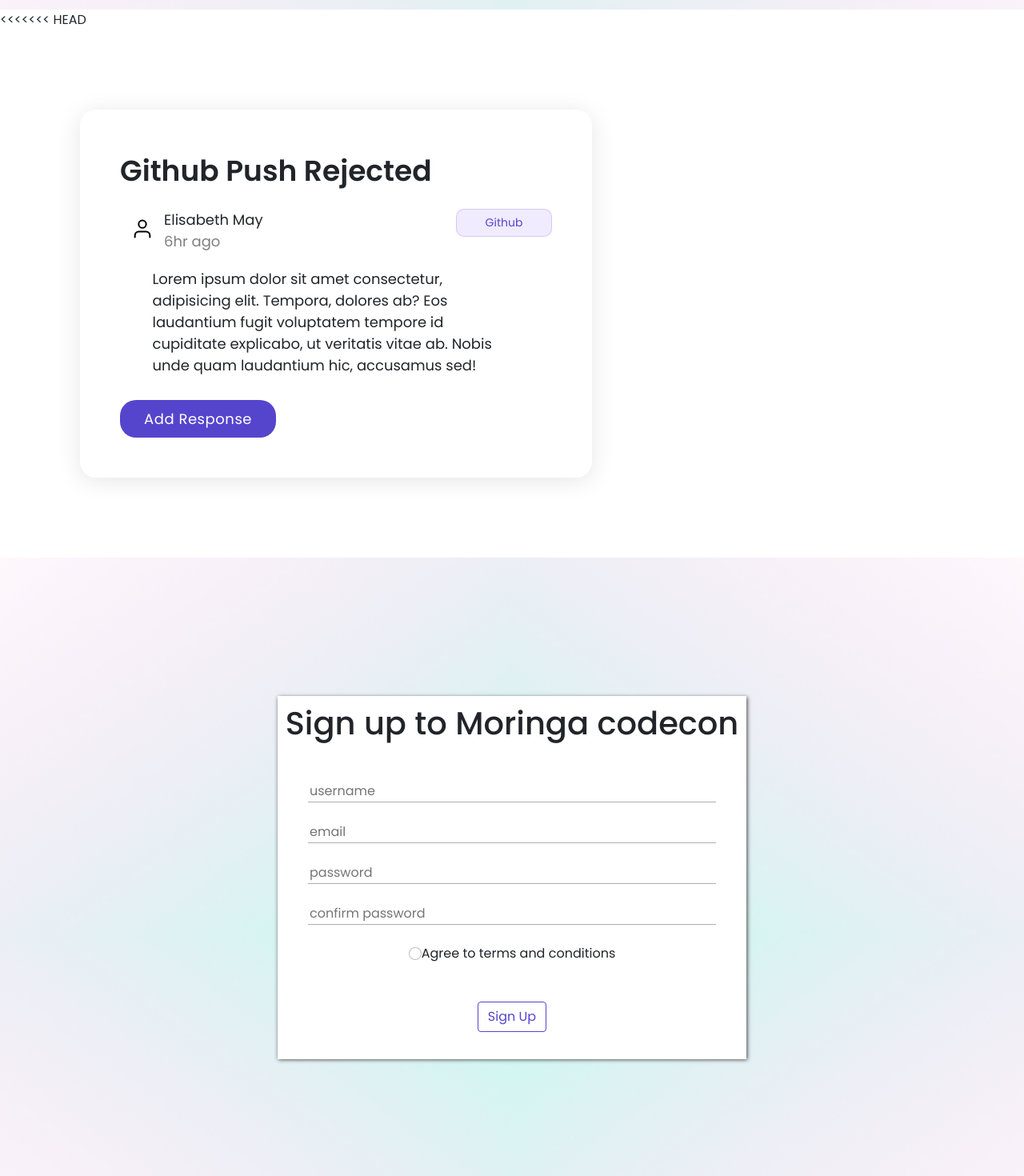
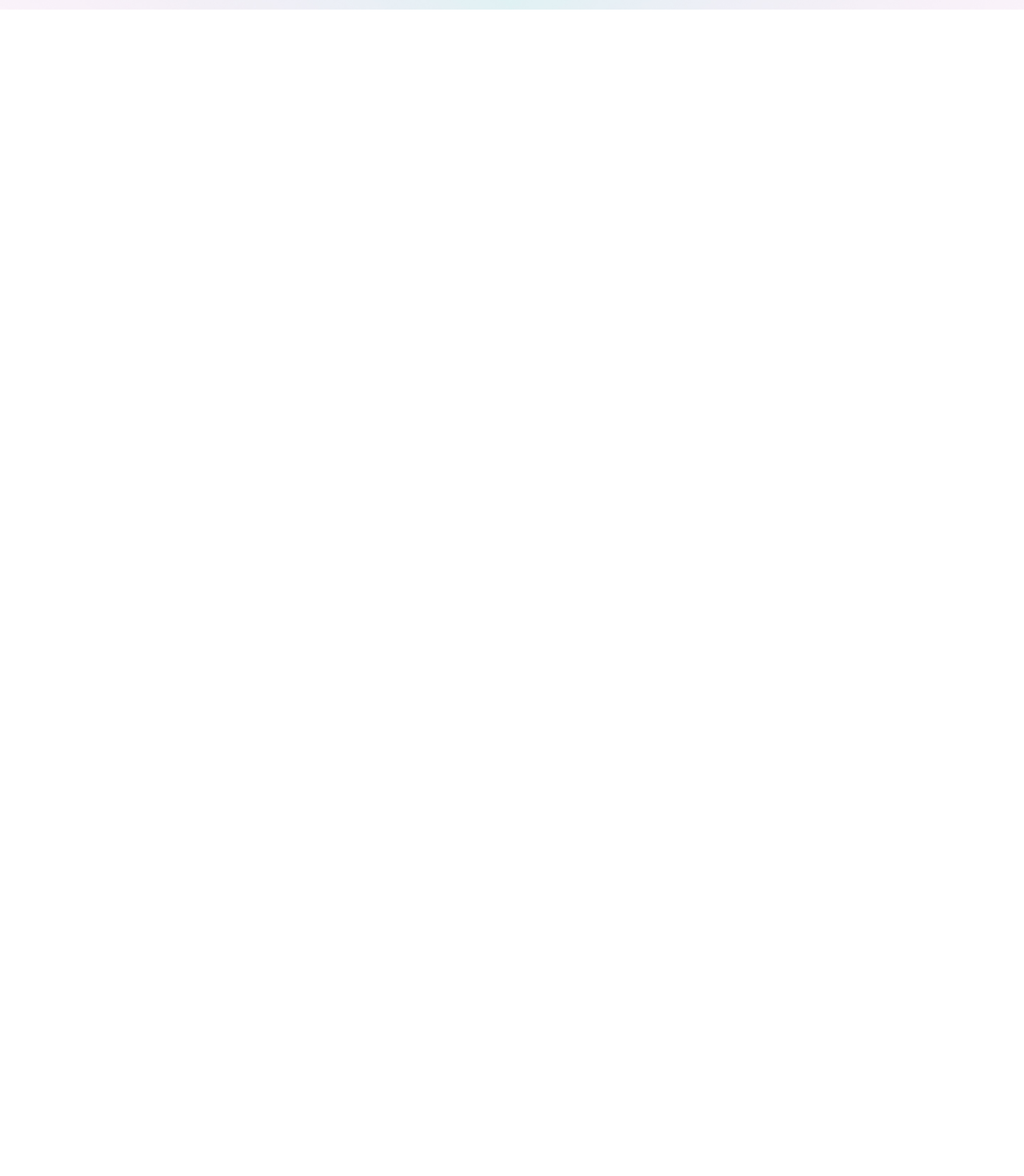
Before and after one commit to Kwathuta/moringa-codecon, an Angular app: page / in a window 1280 px wide. Shown: the part 2860-4330 px from the top of the page at 80% size. After the commit the page ends 2872 px from the top, so only its background shows below. Built offline with nearby package versions, Linux system fonts and the light colour scheme.

Commit message:
resolve conflict

```diff
--- a/src/app/app.component.html
+++ b/src/app/app.component.html
@@ -3,8 +3,3 @@
 <app-users></app-users>
 <app-signup></app-signup>
 <app-login></app-login>
-<<<<<<< HEAD
-<app-issues></app-issues>
-<app-signup></app-signup>
-=======
->>>>>>> 6a9885a3e2f52bfe72d3c0aee063770e665d3680
```
